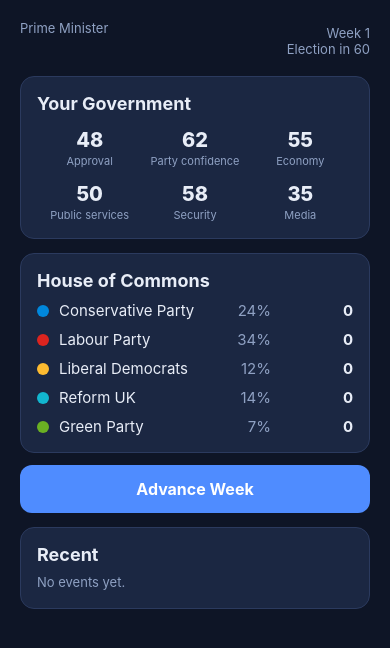
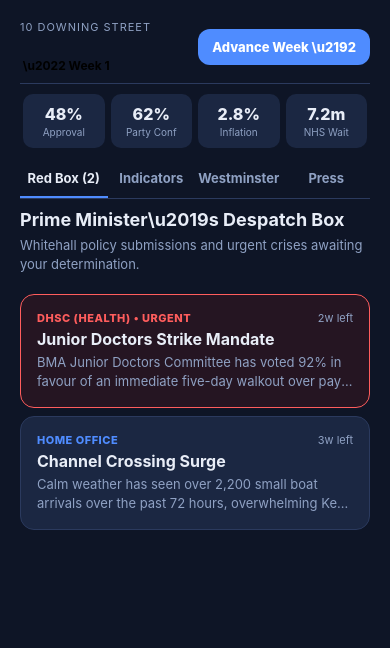
Before and after one commit to joshworley21-rgb/pm-simulator, a React Native app in the folder pm-sim-app/: screen /Game in a window 390 px wide. Shown: the top 648 px of the page. Built offline with nearby package versions, Linux system fonts and the light colour scheme.

Commit message:
Rebuild GameScreen as a Downing Street desk with Red Box inbox, indicators, Westminster and press tabs

```diff
--- a/pm-sim-app/src/app/screens/GameScreen.tsx
+++ b/pm-sim-app/src/app/screens/GameScreen.tsx
@@ -1,148 +1,249 @@
-import React from 'react';
+import React, { useState } from 'react';
 import { View, Text, Pressable, ScrollView, Modal } from 'react-native';
 import { useGame } from '../state';
 import { g, colors } from '../theme';
-import type { GameEvent } from '../types';
 
-function Stat({ label, value }: { label: string; value: number }) {
+function StatPill({ label, value }: { label: string; value: string | number }) {
   return (
-    <View style={{ flex: 1, alignItems: 'center' }}>
-      <Text style={{ color: colors.text, fontSize: 20, fontWeight: '800' }}>{Math.round(value)}</Text>
-      <Text style={{ color: colors.muted, fontSize: 11, marginTop: 2, textAlign: 'center' }}>{label}</Text>
+    <View style={{ flex: 1, backgroundColor: colors.card, padding: 10, borderRadius: 10, marginHorizontal: 3, alignItems: 'center' }}>
+      <Text style={{ color: colors.text, fontSize: 16, fontWeight: '800' }}>{value}</Text>
+      <Text style={{ color: colors.muted, fontSize: 10, marginTop: 2 }}>{label}</Text>
     </View>
-  );
-}
-
-function EventModal({ event, onClose }: { event: GameEvent; onClose: () => void }) {
-  const { state, dispatch } = useGame();
-
-  const speakerName = (speaker: string | null) => {
-    if (!speaker) return 'Narrator';
-    return state.parties.find((p) => p.id === speaker)?.name ?? speaker;
-  };
-
-  const isOutcome = !!state.chosenId;
-
-  return (
-    <Modal visible transparent animationType="slide">
-      <View style={{ flex: 1, justifyContent: 'flex-end', backgroundColor: 'rgba(0,0,0,0.6)' }}>
-        <View style={{ backgroundColor: colors.bg, borderTopLeftRadius: 20, borderTopRightRadius: 20, padding: 20, maxHeight: '88%' }}>
-          <Text style={g.title}>{event.title}</Text>
-          <Text style={[g.muted, { marginTop: 4 }]}>{event.summary}</Text>
-
-          {!isOutcome && !state.showChoices && (
-            <>
-              <ScrollView style={{ marginTop: 14, flexGrow: 0 }}>
-                {event.dialogs.slice(0, state.dialogIndex + 1).map((d, i) => (
-                  <View key={i} style={{ marginBottom: 12 }}>
-                    <Text style={{ color: d.speaker ? colors.accent : colors.muted, fontSize: 13, fontWeight: d.speaker ? '700' : '400', fontStyle: d.speaker ? 'normal' : 'italic', marginBottom: 2 }}>
-                      {speakerName(d.speaker)}
-                    </Text>
-                    <Text style={g.body}>{d.text}</Text>
-                  </View>
-                ))}
-              </ScrollView>
-              <Pressable style={g.btn} onPress={() => dispatch({ type: 'ADVANCE_DIALOG' })}>
-                <Text style={g.btnText}>Continue</Text>
-              </Pressable>
-            </>
-          )}
-
-          {!isOutcome && state.showChoices && (
-            <>
-              <Text style={[g.cardTitle, { marginTop: 16 }]}>What do you do?</Text>
-              {event.choices.map((c) => (
-                <Pressable key={c.id} style={g.btnGhost} onPress={() => dispatch({ type: 'CHOOSE', choiceId: c.id })}>
-                  <Text style={g.btnGhostText}>{c.text}</Text>
-                </Pressable>
-              ))}
-            </>
-          )}
-
-          {isOutcome && (
-            <>
-              <View style={[g.card, { borderColor: colors.accent }]}>
-                <Text style={g.cardTitle}>Outcome</Text>
-                <Text style={[g.body, { marginTop: 8 }]}>{state.lastOutcome}</Text>
-              </View>
-              <Pressable style={g.btn} onPress={onClose}>
-                <Text style={g.btnText}>Return to Number 10</Text>
-              </Pressable>
-            </>
-          )}
-        </View>
-      </View>
-    </Modal>
   );
 }
 
 export default function GameScreen() {
   const { state, dispatch } = useGame();
+  const [activeTab, setActiveTab] = useState<'redbox' | 'nation' | 'parliament' | 'press'>('redbox');
   const player = state.player;
   const party = state.parties.find((p) => p.id === player?.partyId);
-  const ranked = [...state.parties].sort((a, b) => b.seats - a.seats);
+  const activeDossier = state.redBox.find((d) => d.id === state.selectedDossierId);
+  const rankedParties = [...state.parties].sort((a, b) => b.seats - a.seats);
 
   return (
-    <ScrollView style={g.screen} contentContainerStyle={{ paddingBottom: 40 }}>
-      <View style={g.row}>
+    <View style={[g.screen, { paddingBottom: 0 }]}>
+      {/* Downing Street header */}
+      <View style={[g.row, { paddingBottom: 10, borderBottomWidth: 1, borderBottomColor: colors.cardBorder }]}>
         <View style={{ flex: 1 }}>
-          <Text style={{ color: colors.muted, fontSize: 13 }}>Prime Minister</Text>
-          <Text style={{ color: colors.text, fontSize: 22, fontWeight: '800' }}>
+          <Text style={{ color: colors.muted, fontSize: 11, letterSpacing: 1 }}>10 DOWNING STREET</Text>
+          <Text style={{ color: colors.text, fontSize: 20, fontWeight: '800' }}>
             {player?.firstName} {player?.lastName}
           </Text>
-          <Text style={{ color: party?.color, fontSize: 14, fontWeight: '700' }}>{party?.name}</Text>
+          <Text style={{ color: party?.color, fontSize: 12, fontWeight: '700' }}>
+            {party?.name} \u2022 Week {state.week}
+          </Text>
         </View>
-        <View style={{ alignItems: 'flex-end' }}>
-          <Text style={{ color: colors.muted, fontSize: 13 }}>Week {state.week}</Text>
-          <Text style={{ color: colors.muted, fontSize: 13 }}>Election in {state.turnsUntilElection}</Text>
+
+        <Pressable
+          style={[g.btn, { marginTop: 0, paddingVertical: 10, paddingHorizontal: 14 }]}
+          onPress={() => dispatch({ type: 'START_TURN' })}
+        >
+          <Text style={{ color: '#fff', fontWeight: '800', fontSize: 13 }}>Advance Week \u2192</Text>
+        </Pressable>
+      </View>
+
+      {/* Core vitals bar */}
+      <View style={{ flexDirection: 'row', marginTop: 10 }}>
+        <StatPill label="Approval" value={`${Math.round(state.metrics.approval)}%`} />
+        <StatPill label="Party Conf" value={`${Math.round(state.metrics.partyConfidence)}%`} />
+        <StatPill label="Inflation" value={`${state.stats.cpiInflation}%`} />
+        <StatPill label="NHS Wait" value={`${state.stats.nhsWaitingList}m`} />
+      </View>
+
+      {/* Desk tabs */}
+      <View style={{ flexDirection: 'row', marginTop: 12, borderBottomWidth: 1, borderBottomColor: colors.cardBorder }}>
+        {[
+          { key: 'redbox', label: `Red Box (${state.redBox.length})` },
+          { key: 'nation', label: 'Indicators' },
+          { key: 'parliament', label: 'Westminster' },
+          { key: 'press', label: 'Press' },
+        ].map((t) => (
+          <Pressable
+            key={t.key}
+            onPress={() => setActiveTab(t.key as 'redbox' | 'nation' | 'parliament' | 'press')}
+            style={{
+              flex: 1,
+              paddingVertical: 10,
+              alignItems: 'center',
+              borderBottomWidth: activeTab === t.key ? 2 : 0,
+              borderBottomColor: colors.accent,
+            }}
+          >
+            <Text style={{ color: activeTab === t.key ? colors.text : colors.muted, fontSize: 13, fontWeight: '700' }}>
+              {t.label}
+            </Text>
+          </Pressable>
+        ))}
+      </View>
+
+      {/* Tab content */}
+      <ScrollView style={{ flex: 1, marginTop: 10 }} contentContainerStyle={{ paddingBottom: 30 }}>
+        {/* TAB 1: RED BOX */}
+        {activeTab === 'redbox' && (
+          <View>
+            <Text style={[g.cardTitle, { marginBottom: 6 }]}>Prime Minister\u2019s Despatch Box</Text>
+            <Text style={[g.muted, { marginBottom: 12 }]}>
+              Whitehall policy submissions and urgent crises awaiting your determination.
+            </Text>
+
+            {state.redBox.map((d) => (
+              <Pressable
+                key={d.id}
+                onPress={() => dispatch({ type: 'OPEN_DOSSIER', dossierId: d.id })}
+                style={[
+                  g.card,
+                  {
+                    marginTop: 8,
+                    borderColor: d.urgent ? colors.danger : colors.cardBorder,
+                    backgroundColor: d.urgent ? '#251522' : colors.card,
+                  },
+                ]}
+              >
+                <View style={g.row}>
+                  <Text
+                    style={{
+                      color: d.urgent ? colors.danger : colors.accent,
+                      fontSize: 11,
+                      fontWeight: '800',
+                      letterSpacing: 0.5,
+                      flex: 1,
+                    }}
+                  >
+                    {d.department.toUpperCase()} {d.urgent ? '\u2022 URGENT' : ''}
+                  </Text>
+                  <Text style={{ color: colors.muted, fontSize: 11 }}>{d.weeksRemaining}w left</Text>
+                </View>
+
+                <Text style={[g.cardTitle, { fontSize: 16, marginTop: 4 }]}>{d.title}</Text>
+                <Text style={[g.muted, { marginTop: 4 }]} numberOfLines={2}>
+                  {d.leadParagraph}
+                </Text>
+              </Pressable>
+            ))}
+
+            {state.redBox.length === 0 && (
+              <View style={[g.card, { alignItems: 'center', padding: 24 }]}>
+                <Text style={{ color: colors.success, fontSize: 18, fontWeight: '800' }}>Red Box Cleared</Text>
+                <Text style={[g.muted, { textAlign: 'center', marginTop: 6 }]}>
+                  All ministerial papers dispatched for this week. Tap \u2018Advance Week\u2019 to continue.
+                </Text>
+              </View>
+            )}
+          </View>
+        )}
+
+        {/* TAB 2: STATE OF THE NATION */}
+        {activeTab === 'nation' && (
+          <View>
+            <View style={g.card}>
+              <Text style={g.cardTitle}>HM Treasury & Economy</Text>
+              <View style={{ flexDirection: 'row', marginTop: 12 }}>
+                <StatPill label="GDP Growth" value={`${state.stats.gdpGrowth}%`} />
+                <StatPill label="CPI Inflation" value={`${state.stats.cpiInflation}%`} />
+                <StatPill label="10Y Gilt Yield" value={`${state.stats.giltYield}%`} />
               </View>
             </View>
 
             <View style={g.card}>
-        <Text style={g.cardTitle}>Your Government</Text>
-        <View style={{ flexDirection: 'row', marginTop: 14 }}>
-          <Stat label="Approval" value={state.metrics.approval} />
-          <Stat label="Party confidence" value={state.metrics.partyConfidence} />
-          <Stat label="Economy" value={state.metrics.economy} />
+              <Text style={g.cardTitle}>Public Services & Society</Text>
+              <View style={{ flexDirection: 'row', marginTop: 12 }}>
+                <StatPill label="NHS Waiting List" value={`${state.stats.nhsWaitingList}m`} />
+                <StatPill label="Net Migration" value={`${state.stats.netMigration}k`} />
+                <StatPill label="Security Index" value={`${Math.round(state.metrics.security)}`} />
               </View>
-        <View style={{ flexDirection: 'row', marginTop: 14 }}>
-          <Stat label="Public services" value={state.metrics.publicServices} />
-          <Stat label="Security" value={state.metrics.security} />
-          <Stat label="Media" value={state.metrics.mediaAttention} />
+            </View>
+          </View>
+        )}
+
+        {/* TAB 3: WESTMINSTER */}
+        {activeTab === 'parliament' && (
+          <View>
+            <View style={g.card}>
+              <Text style={g.cardTitle}>1922 Committee Revolt Meter</Text>
+              <Text style={[g.muted, { marginTop: 4 }]}>
+                Letters of No Confidence lodged: {state.stats.lettersOfNoConfidence} / 54 (Threshold)
+              </Text>
+              <View style={{ height: 8, backgroundColor: colors.bg, borderRadius: 4, marginTop: 8, overflow: 'hidden' }}>
+                <View
+                  style={{
+                    height: 8,
+                    width: `${(state.stats.lettersOfNoConfidence / 54) * 100}%`,
+                    backgroundColor: state.stats.lettersOfNoConfidence > 35 ? colors.danger : colors.accent,
+                  }}
+                />
               </View>
             </View>
 
             <View style={g.card}>
-        <Text style={g.cardTitle}>House of Commons</Text>
-        {ranked.map((p) => (
-          <View key={p.id} style={[g.row, { marginTop: 10 }]}>
-            <View style={{ width: 12, height: 12, borderRadius: 6, backgroundColor: p.color, marginRight: 10 }} />
-            <Text style={{ color: colors.text, flex: 1, fontSize: 15 }}>{p.name}</Text>
-            <Text style={{ color: colors.muted, fontSize: 15, marginRight: 12 }}>{p.currentSupport}%</Text>
-            <Text style={{ color: colors.text, fontSize: 15, fontWeight: '700', width: 70, textAlign: 'right' }}>
-              {p.seats}
-            </Text>
+              <Text style={g.cardTitle}>House of Commons (650 Seats)</Text>
+              {rankedParties.map((p) => (
+                <View key={p.id} style={[g.row, { marginTop: 8 }]}>
+                  <View style={{ width: 10, height: 10, borderRadius: 5, backgroundColor: p.color, marginRight: 8 }} />
+                  <Text style={{ color: colors.text, flex: 1, fontSize: 14 }}>{p.name}</Text>
+                  <Text style={{ color: colors.muted, fontSize: 13, marginRight: 10 }}>{p.currentSupport}%</Text>
+                  <Text style={{ color: colors.text, fontSize: 14, fontWeight: '700' }}>{p.seats} seats</Text>
                 </View>
               ))}
             </View>
+          </View>
+        )}
 
-      <Pressable style={g.btn} onPress={() => dispatch({ type: 'START_TURN' })}>
-        <Text style={g.btnText}>Advance Week</Text>
+        {/* TAB 4: PRESS GALLERY */}
+        {activeTab === 'press' && (
+          <View>
+            <Text style={[g.cardTitle, { marginBottom: 10 }]}>Fleet Street Headlines</Text>
+            {state.headlines.map((h, i) => (
+              <View key={i} style={[g.card, { marginTop: 8 }]}>
+                <Text style={{ color: colors.accent, fontSize: 11, fontWeight: '800' }}>{h.paper.toUpperCase()}</Text>
+                <Text style={{ color: colors.text, fontSize: 15, fontWeight: '800', marginTop: 4 }}>{h.title}</Text>
+              </View>
+            ))}
+          </View>
+        )}
+      </ScrollView>
+
+      {/* Dossier briefing modal */}
+      <Modal visible={!!activeDossier} transparent animationType="slide">
+        {activeDossier && (
+          <View style={{ flex: 1, justifyContent: 'flex-end', backgroundColor: 'rgba(0,0,0,0.7)' }}>
+            <View style={{ backgroundColor: colors.bg, borderTopLeftRadius: 20, borderTopRightRadius: 20, padding: 20, maxHeight: '90%' }}>
+              <View style={g.row}>
+                <Text style={{ color: colors.accent, fontSize: 12, fontWeight: '800', letterSpacing: 1, flex: 1 }}>
+                  {activeDossier.department.toUpperCase()} SUBMISSION
+                </Text>
+                <Pressable onPress={() => dispatch({ type: 'CLOSE_DOSSIER' })}>
+                  <Text style={{ color: colors.muted, fontSize: 16, fontWeight: '700' }}>\u2715</Text>
                 </Pressable>
-
-      <View style={g.card}>
-        <Text style={g.cardTitle}>Recent</Text>
-        {state.log.slice(0, 5).map((line, i) => (
-          <Text key={i} style={[g.muted, { marginTop: i === 0 ? 8 : 4 }]}>
-            {'\u2022'} {line}
-          </Text>
-        ))}
-        {state.log.length === 0 && <Text style={[g.muted, { marginTop: 8 }]}>No events yet.</Text>}
               </View>
 
-      {state.activeEvent && (
-        <EventModal event={state.activeEvent} onClose={() => dispatch({ type: 'DISMISS_EVENT' })} />
+              <Text style={[g.title, { fontSize: 22, marginTop: 6 }]}>{activeDossier.title}</Text>
+
+              <ScrollView style={{ marginTop: 12, maxHeight: 300 }}>
+                <Text style={[g.body, { fontWeight: '700', marginBottom: 8 }]}>{activeDossier.leadParagraph}</Text>
+                <Text style={g.body}>{activeDossier.body}</Text>
+              </ScrollView>
+
+              <Text style={[g.cardTitle, { fontSize: 15, marginTop: 16, marginBottom: 8 }]}>
+                Ministerial Determination:
+              </Text>
+
+              {activeDossier.choices.map((c) => (
+                <Pressable
+                  key={c.id}
+                  style={[g.card, { marginTop: 6, borderColor: colors.cardBorder }]}
+                  onPress={() => dispatch({ type: 'RESOLVE_DOSSIER', dossierId: activeDossier.id, choiceId: c.id })}
+                >
+                  <Text style={{ color: colors.accent, fontSize: 15, fontWeight: '700' }}>{c.label}</Text>
+                  <Text style={[g.body, { fontSize: 13, marginTop: 2 }]}>{c.summary}</Text>
+                  <Text style={[g.muted, { fontSize: 11, fontStyle: 'italic', marginTop: 4 }]}>
+                    Advice: {c.advice}
+                  </Text>
+                </Pressable>
+              ))}
+            </View>
+          </View>
         )}
-    </ScrollView>
+      </Modal>
+    </View>
   );
 }
```
Lines whose indentation alone changed are shown as unchanged.
